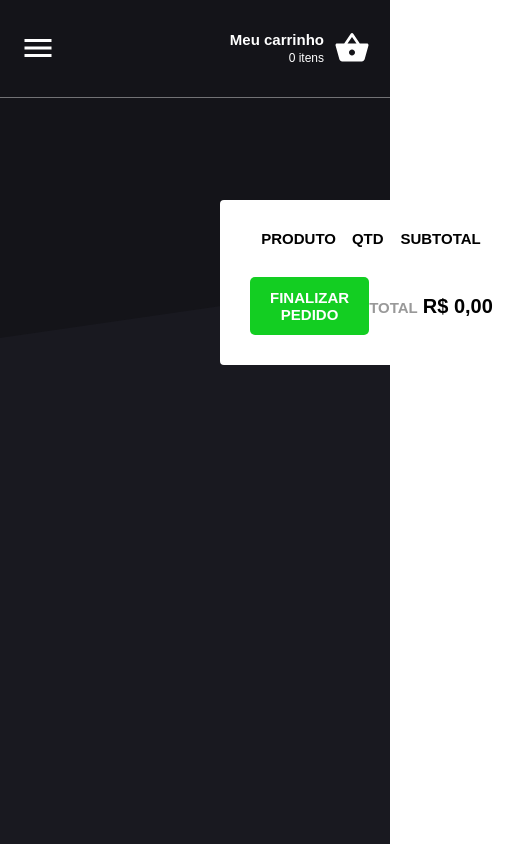
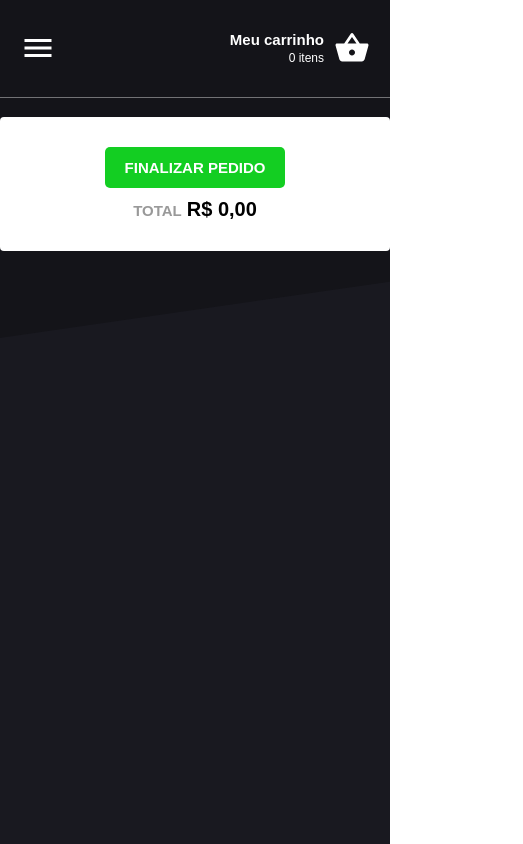
Before and after one commit to devjoedson91/front-virtual-store, a Next.js app: page /cart in a window 390 px wide. Shown: the whole page, 523 px wide, since content can reach past the window. Built offline with nearby package versions, Linux system fonts and the light colour scheme.

Commit message:
cart responsivity

```diff
--- a/src/pages/cart/index.tsx
+++ b/src/pages/cart/index.tsx
@@ -44,7 +44,7 @@ export default function Cart() {
     }
 
     return (
-        <div className={styles.bgContainer}>
+        <div className={styles.cartContainer}>
             <NavBar />
             <div className={styles.container}>
                 <table className={styles.productTable}>
--- a/src/pages/cart/styles.module.scss
+++ b/src/pages/cart/styles.module.scss
@@ -1,8 +1,7 @@
-.bgContainer {
+.cartContainer {
 
     background: #191920 url('../../assets/images/background.svg') no-repeat center top;
     height: 100vh;
-
 }
 
 .container {
@@ -11,9 +10,9 @@
     background: #fff;
     border-radius: 4px;
     max-width: 1020px;
-    position: absolute;
-    top: 200px;
-    left: 220px;
+    max-height: 400px;
+    margin: 5% auto;
+    overflow-x: auto;
 
     footer {
 
@@ -52,10 +51,15 @@
         padding: 12px;
         border-bottom: 1px solid #eee;
 
+
+    }
+
+    tbody img {
+        margin-right: 20px;
     }
 
     img {
-        height: 100px;
+       max-width: 200px;
     }
 
     strong {
@@ -108,3 +112,46 @@
         margin-left: 5px;
     }
 }
+
+@media all and (max-width: 800px) {
+
+    .container {
+        footer {
+            display: flex;
+            align-items: center;
+            flex-direction: column;
+            margin-top: 0px;
+
+            button {
+                margin-bottom: 10px;
+            }
+        }
+    }
+
+    .productTable {
+
+        thead {
+            display: none;
+        }
+        tbody tr {
+            margin-bottom: 20px;
+            display: grid;
+            grid-template-columns: repeat(1fr);
+            grid-gap: 10px;
+            place-items: center;
+            text-align: center;
+            border: 1px solid #dad6eb;
+        }
+        img {
+            max-width: 300px;
+         }
+    }
+}
+
+@media (max-width: 375px) {
+    .productTable {
+        img {
+            max-width: 100%;
+         }
+    }
+}
--- a/styles/Home.module.scss
+++ b/styles/Home.module.scss
@@ -12,7 +12,7 @@
 
     width: 100%;
     overflow: hidden;
-    padding: 4%;
+    padding: 3%;
 }
 
 .productList {
```
